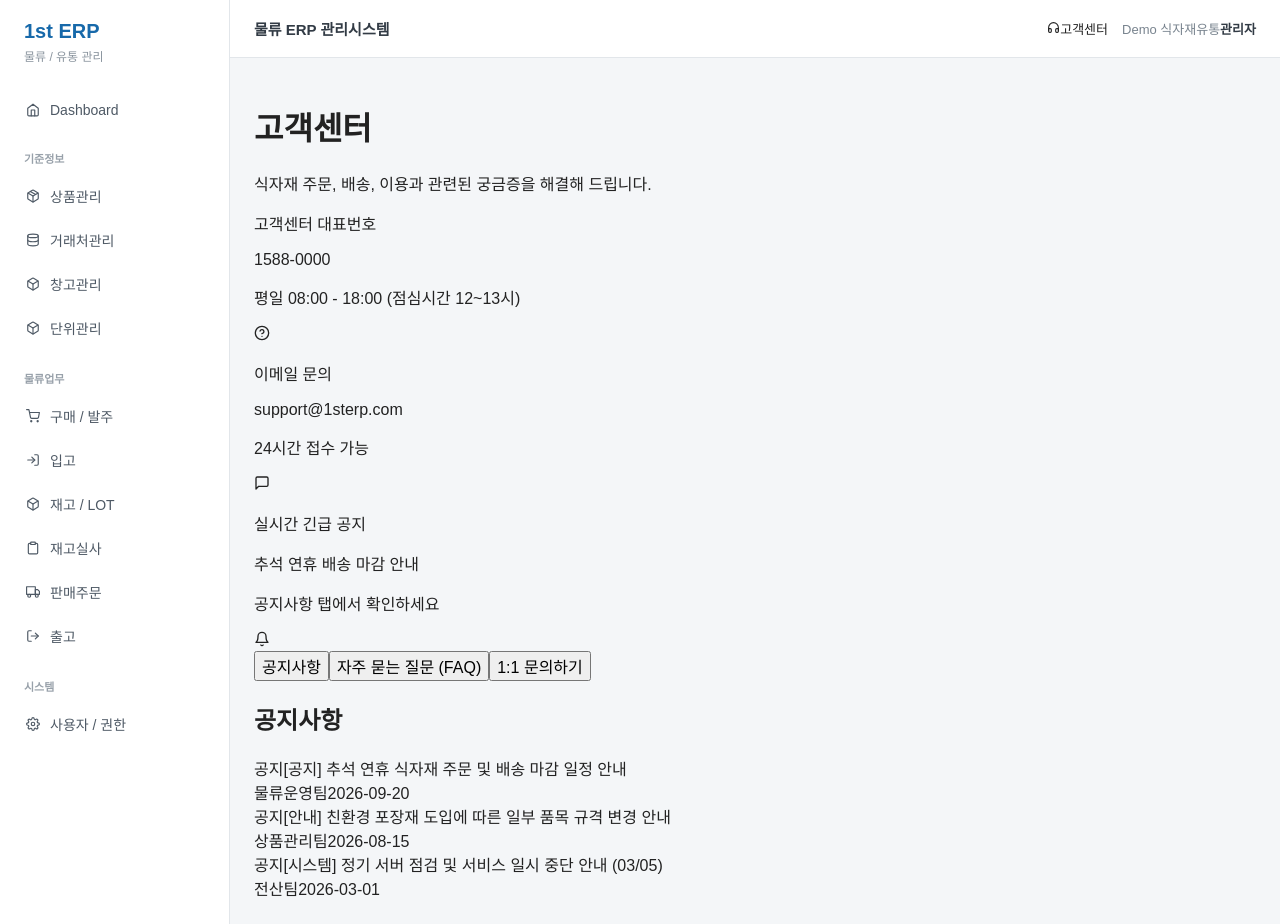
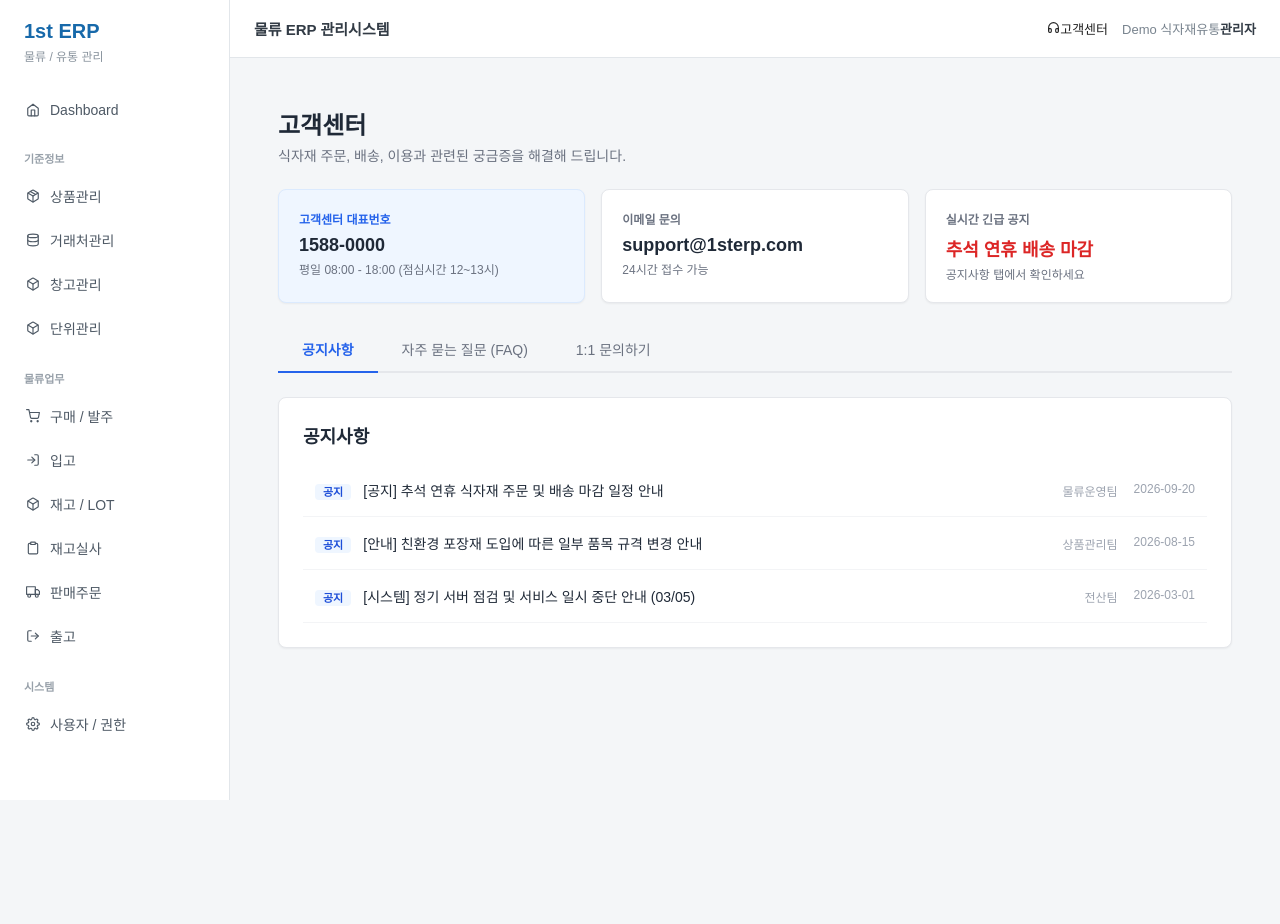
Before and after one commit to neukdol30-ai/2026-school-final-project, a React (Vite) app in the folder front/finalProjectFront/: page /support in a window 1280 px wide. After the commit the page ends 800 px from the top, so only its background shows below. Built offline with nearby package versions, Linux system fonts and the light colour scheme.

Commit message:
고객센터 다시 만들었습니다. css 맞춰서 다시 수정하였습니다.

```diff
--- a/front/finalProjectFront/src/index.css
+++ b/front/finalProjectFront/src/index.css
@@ -26,3 +26,253 @@ select,
 textarea {
   font: inherit;
 }
+
+/* --- 고객센터 전용 깔끔한 CSS 스타일 --- */
+.support-container {
+  padding: 24px;
+  max-width: 1200px;
+  margin: 0 auto;
+}
+
+.support-header h1 {
+  font-size: 24px;
+  font-weight: bold;
+  color: #1f2937;
+  margin: 0 0 4px 0;
+}
+
+.support-header p {
+  font-size: 14px;
+  color: #6b7280;
+  margin: 0 0 24px 0;
+}
+
+/* 상단 카드 3개 */
+.support-cards {
+  display: grid;
+  grid-template-columns: repeat(auto-fit, minmax(280px, 1fr));
+  gap: 16px;
+  margin-bottom: 24px;
+}
+
+.support-card {
+  background: #fff;
+  border: 1px solid #e5e7eb;
+  border-radius: 8px;
+  padding: 20px;
+  box-shadow: 0 1px 2px rgba(0,0,0,0.05);
+}
+
+.support-card.blue {
+  background: #eff6ff;
+  border-color: #dbeafe;
+}
+
+.support-card .card-title {
+  font-size: 12px;
+  font-weight: 600;
+  color: #6b7280;
+  text-transform: uppercase;
+  margin-bottom: 8px;
+}
+
+.support-card.blue .card-title {
+  color: #2563eb;
+}
+
+.support-card .card-value {
+  font-size: 18px;
+  font-weight: bold;
+  color: #1f2937;
+  margin-bottom: 4px;
+}
+
+.support-card .card-desc {
+  font-size: 12px;
+  color: #6b7280;
+}
+
+/* 탭 버튼 메뉴 */
+.support-tabs {
+  display: flex;
+  border-bottom: 2px solid #e5e7eb;
+  margin-bottom: 24px;
+}
+
+.tab-btn {
+  padding: 12px 24px;
+  font-size: 14px;
+  font-weight: 500;
+  background: none;
+  border: none;
+  cursor: pointer;
+  color: #6b7280;
+  border-bottom: 2px solid transparent;
+  margin-bottom: -2px;
+  transition: all 0.2s;
+}
+
+.tab-btn:hover {
+  color: #1f2937;
+}
+
+.tab-btn.active {
+  color: #2563eb;
+  border-bottom-color: #2563eb;
+  font-weight: 600;
+}
+
+/* 콘텐츠 박스 */
+.support-content-box {
+  background: #fff;
+  border: 1px solid #e5e7eb;
+  border-radius: 8px;
+  padding: 24px;
+  box-shadow: 0 1px 2px rgba(0,0,0,0.05);
+}
+
+.support-content-box h2 {
+  font-size: 18px;
+  font-weight: 600;
+  color: #1f2937;
+  margin-top: 0;
+  margin-bottom: 16px;
+}
+
+/* 공지사항 리스트 스타일 */
+.notice-item {
+  display: flex;
+  justify-content: space-between;
+  align-items: center;
+  padding: 16px 12px;
+  border-bottom: 1px solid #f3f4f6;
+  cursor: pointer;
+  transition: background 0.2s;
+}
+
+.notice-item:hover {
+  background: #f9fafb;
+}
+
+.notice-badge {
+  background: #eff6ff;
+  color: #1d4ed8;
+  font-size: 11px;
+  font-weight: 600;
+  padding: 2px 8px;
+  border-radius: 4px;
+  margin-right: 12px;
+}
+
+.notice-title {
+  font-size: 14px;
+  font-weight: 500;
+  color: #1f2937;
+}
+
+.notice-meta {
+  font-size: 12px;
+  color: #9ca3af;
+  display: flex;
+  gap: 16px;
+}
+
+/* FAQ 스타일 */
+.faq-item {
+  border: 1px solid #e5e7eb;
+  border-radius: 6px;
+  padding: 16px;
+  background: #f9fafb;
+  margin-bottom: 12px;
+}
+
+.faq-q {
+  font-size: 14px;
+  font-weight: bold;
+  color: #1f2937;
+  margin-bottom: 8px;
+}
+
+.faq-q span {
+  color: #2563eb;
+  margin-right: 6px;
+}
+
+.faq-a {
+  font-size: 14px;
+  color: #4b5563;
+  padding-left: 20px;
+  line-height: 1.5;
+}
+
+.faq-a span {
+  color: #059669;
+  font-weight: bold;
+  margin-right: 6px;
+}
+
+/* 1:1 문의 테이블 스타일 */
+.qna-header-row {
+  display: flex;
+  justify-content: space-between;
+  align-items: center;
+  margin-bottom: 16px;
+}
+
+.qna-write-btn {
+  background: #2563eb;
+  color: #fff;
+  border: none;
+  padding: 8px 16px;
+  border-radius: 6px;
+  font-size: 14px;
+  font-weight: 500;
+  cursor: pointer;
+}
+
+.qna-write-btn:hover {
+  background: #1d4ed8;
+}
+
+.support-table {
+  width: 100%;
+  border-collapse: collapse;
+  text-align: left;
+}
+
+.support-table th {
+  background: #f9fafb;
+  color: #6b7280;
+  font-size: 12px;
+  text-transform: uppercase;
+  padding: 12px 16px;
+  border-bottom: 1px solid #e5e7eb;
+}
+
+.support-table td {
+  padding: 14px 16px;
+  border-bottom: 1px solid #f3f4f6;
+  font-size: 14px;
+  color: #1f2937;
+}
+
+.support-table tr:hover {
+  background: #f9fafb;
+}
+
+.status-badge {
+  padding: 4px 8px;
+  font-size: 11px;
+  font-weight: 600;
+  border-radius: 9999px;
+}
+
+.status-badge.done {
+  background: #d1fae5;
+  color: #065f46;
+}
+
+.status-badge.wait {
+  background: #fef3c7;
+  color: #92400e;
+}
--- a/front/finalProjectFront/src/pages/support/SupportPage.jsx
+++ b/front/finalProjectFront/src/pages/support/SupportPage.jsx
@@ -1,114 +1,88 @@
 import React, { useState } from 'react';
-import { FiBell, FiHelpCircle, FiMessageSquare, FiPlus, FiSearch } from 'react-icons/fi';
 
 export default function SupportPage() {
-    // 탭 상태 관리 ('notice' | 'faq' | 'qna')
     const [activeTab, setActiveTab] = useState('notice');
 
-    // 임시 데이터: 공지사항
     const notices = [
         { id: 1, title: '[공지] 추석 연휴 식자재 주문 및 배송 마감 일정 안내', date: '2026-09-20', author: '물류운영팀' },
         { id: 2, title: '[안내] 친환경 포장재 도입에 따른 일부 품목 규격 변경 안내', date: '2026-08-15', author: '상품관리팀' },
         { id: 3, title: '[시스템] 정기 서버 점검 및 서비스 일시 중단 안내 (03/05)', date: '2026-03-01', author: '전산팀' },
     ];
 
-    // 임시 데이터: FAQ
     const faqs = [
         { q: '배송받은 식자재가 파손되었거나 불량이에요. 어떻게 하나요?', a: '수령 후 24시간 이내에 사진을 첨부하여 1:1 문의를 남겨주시거나 고객센터(1588-0000)로 연락 주시면 신속하게 교환 및 환불 처리를 도와드립니다.' },
         { q: '주문한 상품의 납품 시간을 변경하고 싶습니다.', a: '배송 출발 전(보통 전일 오후 6시 전까지) 고객센터나 담당 영업사원을 통해 변경 요청이 가능합니다.' },
         { q: '세금계산서는 언제 발행되나요?', a: '월 마감 후 익월 10일 이전에 전월 거래 내역을 통합하여 일괄 발행됩니다.' },
     ];
 
-    // 임시 데이터: 1:1 문의 (Q&A)
     const [qnas, setQnas] = useState([
         { id: 1, title: '냉동 돈까스 품목 단가 문의드립니다.', writer: '푸드마켓 구로점', date: '2026-08-27', status: '답변완료' },
         { id: 2, title: '납품 시간 조정 요청 건', writer: '맛있는 한끼 식당', date: '2026-08-25', status: '답변대기' },
     ]);
 
     return (
-        <div className="p-6 max-w-7xl mx-auto">
+        <div className="support-container">
             {/* 페이지 타이틀 */}
-            <div className="mb-6">
-                <h1 className="text-2xl font-bold text-gray-800">고객센터</h1>
-                <p className="text-sm text-gray-500 mt-1">식자재 주문, 배송, 이용과 관련된 궁금증을 해결해 드립니다.</p>
+            <div className="support-header">
+                <h1>고객센터</h1>
+                <p>식자재 주문, 배송, 이용과 관련된 궁금증을 해결해 드립니다.</p>
             </div>
 
             {/* 상단 안내 카드 영역 */}
-            <div className="grid grid-cols-1 md:grid-cols-3 gap-4 mb-6">
-                <div className="bg-blue-50 border border-blue-100 rounded-lg p-5 flex items-center justify-between">
-                    <div>
-                        <p className="text-xs font-semibold text-blue-600 uppercase tracking-wider">고객센터 대표번호</p>
-                        <p className="text-xl font-bold text-gray-800 mt-1">1588-0000</p>
-                        <p className="text-xs text-gray-500 mt-1">평일 08:00 - 18:00 (점심시간 12~13시)</p>
-                    </div>
-                    <FiHelpCircle className="text-blue-400 text-3xl" />
+            <div className="support-cards">
+                <div className="support-card blue">
+                    <div className="card-title">고객센터 대표번호</div>
+                    <div className="card-value">1588-0000</div>
+                    <div className="card-desc">평일 08:00 - 18:00 (점심시간 12~13시)</div>
                 </div>
-                <div className="bg-white border rounded-lg p-5 flex items-center justify-between shadow-sm">
-                    <div>
-                        <p className="text-xs font-semibold text-gray-400 uppercase tracking-wider">이메일 문의</p>
-                        <p className="text-lg font-bold text-gray-800 mt-1">support@1sterp.com</p>
-                        <p className="text-xs text-gray-500 mt-1">24시간 접수 가능</p>
-                    </div>
-                    <FiMessageSquare className="text-gray-400 text-3xl" />
+                <div className="support-card">
+                    <div className="card-title">이메일 문의</div>
+                    <div className="card-value">support@1sterp.com</div>
+                    <div className="card-desc">24시간 접수 가능</div>
                 </div>
-                <div className="bg-white border rounded-lg p-5 flex items-center justify-between shadow-sm">
-                    <div>
-                        <p className="text-xs font-semibold text-gray-400 uppercase tracking-wider">실시간 긴급 공지</p>
-                        <p className="text-sm font-bold text-red-600 mt-1">추석 연휴 배송 마감 안내</p>
-                        <p className="text-xs text-gray-500 mt-1">공지사항 탭에서 확인하세요</p>
-                    </div>
-                    <FiBell className="text-red-400 text-3xl" />
+                <div className="support-card">
+                    <div className="card-title">실시간 긴급 공지</div>
+                    <div className="card-value" style={{ color: '#dc2626' }}>추석 연휴 배송 마감</div>
+                    <div className="card-desc">공지사항 탭에서 확인하세요</div>
                 </div>
             </div>
 
             {/* 탭 네비게이션 */}
-            <div className="flex border-b border-gray-200 mb-6">
+            <div className="support-tabs">
                 <button
                     onClick={() => setActiveTab('notice')}
-                    className={`pb-3 px-6 text-sm font-medium border-b-2 transition-colors ${
-                        activeTab === 'notice'
-                            ? 'border-blue-600 text-blue-600'
-                            : 'border-transparent text-gray-500 hover:text-gray-700'
-                    }`}
+                    className={`tab-btn ${activeTab === 'notice' ? 'active' : ''}`}
                 >
                     공지사항
                 </button>
                 <button
                     onClick={() => setActiveTab('faq')}
-                    className={`pb-3 px-6 text-sm font-medium border-b-2 transition-colors ${
-                        activeTab === 'faq'
-                            ? 'border-blue-600 text-blue-600'
-                            : 'border-transparent text-gray-500 hover:text-gray-700'
-                    }`}
+                    className={`tab-btn ${activeTab === 'faq' ? 'active' : ''}`}
                 >
                     자주 묻는 질문 (FAQ)
                 </button>
                 <button
                     onClick={() => setActiveTab('qna')}
-                    className={`pb-3 px-6 text-sm font-medium border-b-2 transition-colors ${
-                        activeTab === 'qna'
-                            ? 'border-blue-600 text-blue-600'
-                            : 'border-transparent text-gray-500 hover:text-gray-700'
-                    }`}
+                    className={`tab-btn ${activeTab === 'qna' ? 'active' : ''}`}
                 >
                     1:1 문의하기
                 </button>
             </div>
 
             {/* 탭 내용 영역 */}
-            <div className="bg-white rounded-lg border shadow-sm p-6">
+            <div className="support-content-box">
                 {/* 1. 공지사항 탭 */}
                 {activeTab === 'notice' && (
                     <div>
-                        <h2 className="text-lg font-semibold text-gray-800 mb-4">공지사항</h2>
-                        <div className="divide-y divide-gray-100">
+                        <h2>공지사항</h2>
+                        <div>
                             {notices.map((notice) => (
-                                <div key={notice.id} className="py-4 flex justify-between items-center hover:bg-gray-50 px-3 rounded transition-colors cursor-pointer">
+                                <div key={notice.id} className="notice-item">
                                     <div>
-                                        <span className="inline-block bg-blue-100 text-blue-700 text-xs px-2 py-0.5 rounded font-medium mr-2">공지</span>
-                                        <span className="text-sm font-medium text-gray-800">{notice.title}</span>
+                                        <span className="notice-badge">공지</span>
+                                        <span className="notice-title">{notice.title}</span>
                                     </div>
-                                    <div className="text-xs text-gray-400 flex gap-4">
+                                    <div className="notice-meta">
                                         <span>{notice.author}</span>
                                         <span>{notice.date}</span>
                                     </div>
@@ -121,16 +95,16 @@ export default function SupportPage() {
                 {/* 2. FAQ 탭 */}
                 {activeTab === 'faq' && (
                     <div>
-                        <h2 className="text-lg font-semibold text-gray-800 mb-4">자주 묻는 질문</h2>
-                        <div className="space-y-4">
+                        <h2>자주 묻는 질문</h2>
+                        <div>
                             {faqs.map((faq, idx) => (
-                                <div key={idx} className="border rounded-lg p-4 bg-gray-50">
-                                    <p className="text-sm font-bold text-gray-800 flex items-start gap-2">
-                                        <span className="text-blue-600 font-extrabold">Q.</span> {faq.q}
-                                    </p>
-                                    <p className="text-sm text-gray-600 mt-2 pl-5">
-                                        <span className="text-emerald-600 font-bold mr-1">A.</span> {faq.a}
-                                    </p>
+                                <div key={idx} className="faq-item">
+                                    <div className="faq-q">
+                                        <span>Q.</span> {faq.q}
+                                    </div>
+                                    <div className="faq-a">
+                                        <span>A.</span> {faq.a}
+                                    </div>
                                 </div>
                             ))}
                         </div>
@@ -140,34 +114,32 @@ export default function SupportPage() {
                 {/* 3. 1:1 문의 탭 */}
                 {activeTab === 'qna' && (
                     <div>
-                        <div className="flex justify-between items-center mb-4">
-                            <h2 className="text-lg font-semibold text-gray-800">1:1 문의 내역</h2>
+                        <div className="qna-header-row">
+                            <h2>1:1 문의 내역</h2>
                             <button
-                                onClick={() => alert('문의 작성 모달 또는 페이지로 연결됩니다!')}
-                                className="flex items-center gap-1.5 bg-blue-600 text-white text-sm px-4 py-2 rounded hover:bg-blue-700 transition-colors"
+                                onClick={() => alert('문의 등록 모달이 열립니다!')}
+                                className="qna-write-btn"
                             >
-                                <FiPlus /> 문의 등록
+                                + 문의 등록
                             </button>
                         </div>
-                        <table className="w-full text-left border-collapse">
+                        <table className="support-table">
                             <thead>
-                            <tr className="border-b bg-gray-50 text-xs text-gray-500 uppercase">
-                                <th className="py-3 px-4">제목</th>
-                                <th className="py-3 px-4">작성자</th>
-                                <th className="py-3 px-4">등록일</th>
-                                <th className="py-3 px-4">처리 상태</th>
+                            <tr>
+                                <th>제목</th>
+                                <th>작성자</th>
+                                <th>등록일</th>
+                                <th>처리 상태</th>
                             </tr>
                             </thead>
-                            <tbody className="divide-y divide-gray-100 text-sm">
+                            <tbody>
                             {qnas.map((qna) => (
-                                <tr key={qna.id} className="hover:bg-gray-50">
-                                    <td className="py-3 px-4 font-medium text-gray-800 cursor-pointer">{qna.title}</td>
-                                    <td className="py-3 px-4 text-gray-600">{qna.writer}</td>
-                                    <td className="py-3 px-4 text-gray-400">{qna.date}</td>
-                                    <td className="py-3 px-4">
-                      <span className={`px-2 py-1 text-xs rounded-full font-medium ${
-                          qna.status === '답변완료' ? 'bg-green-100 text-green-700' : 'bg-amber-100 text-amber-700'
-                      }`}>
+                                <tr key={qna.id}>
+                                    <td style={{ fontWeight: '500', cursor: 'pointer' }}>{qna.title}</td>
+                                    <td style={{ color: '#4b5563' }}>{qna.writer}</td>
+                                    <td style={{ color: '#9ca3af' }}>{qna.date}</td>
+                                    <td>
+                      <span className={`status-badge ${qna.status === '답변완료' ? 'done' : 'wait'}`}>
                         {qna.status}
                       </span>
                                     </td>
```
Also changed, not shown: 1 other file (tests, documents, lock files or other folders).
